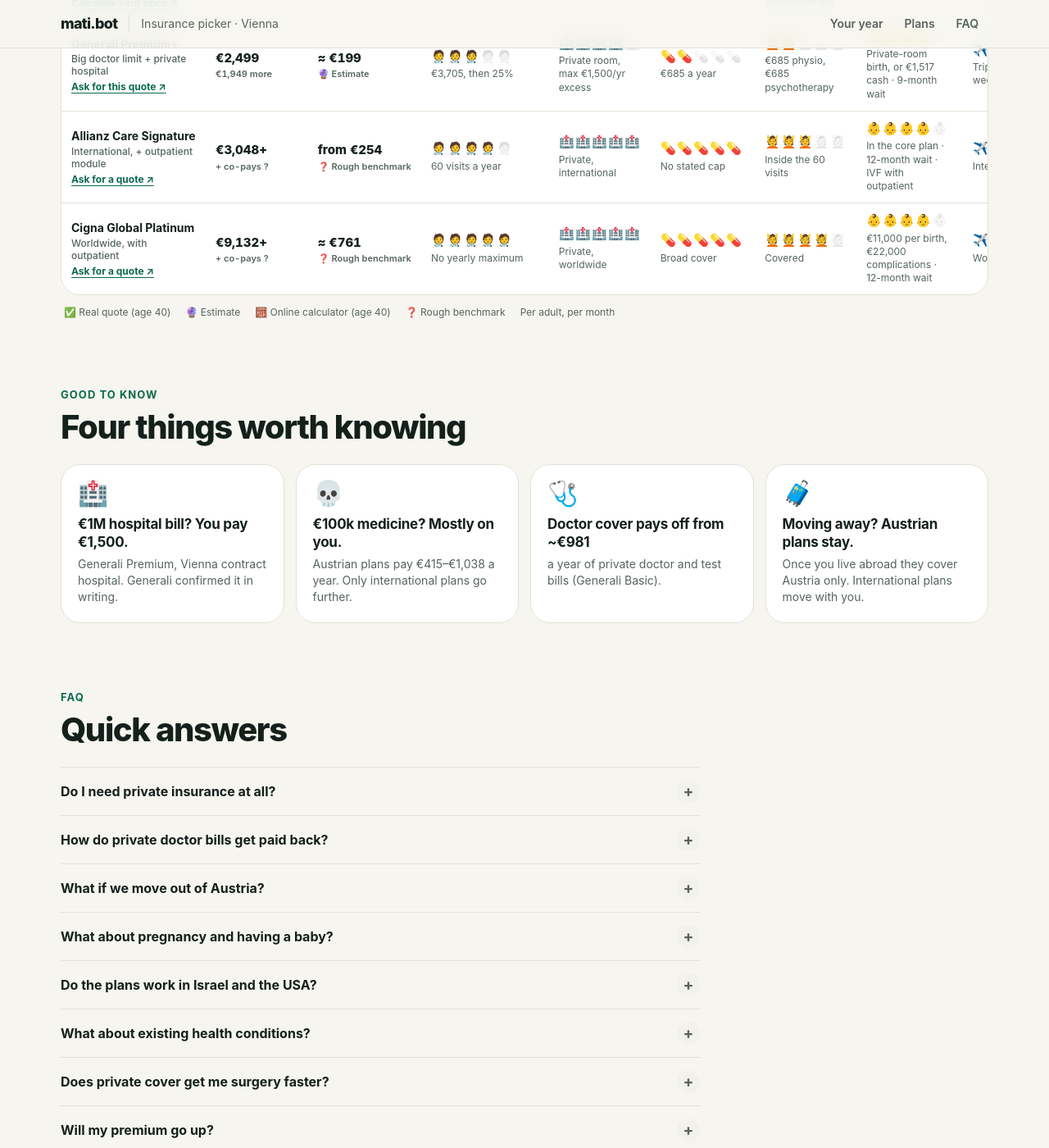
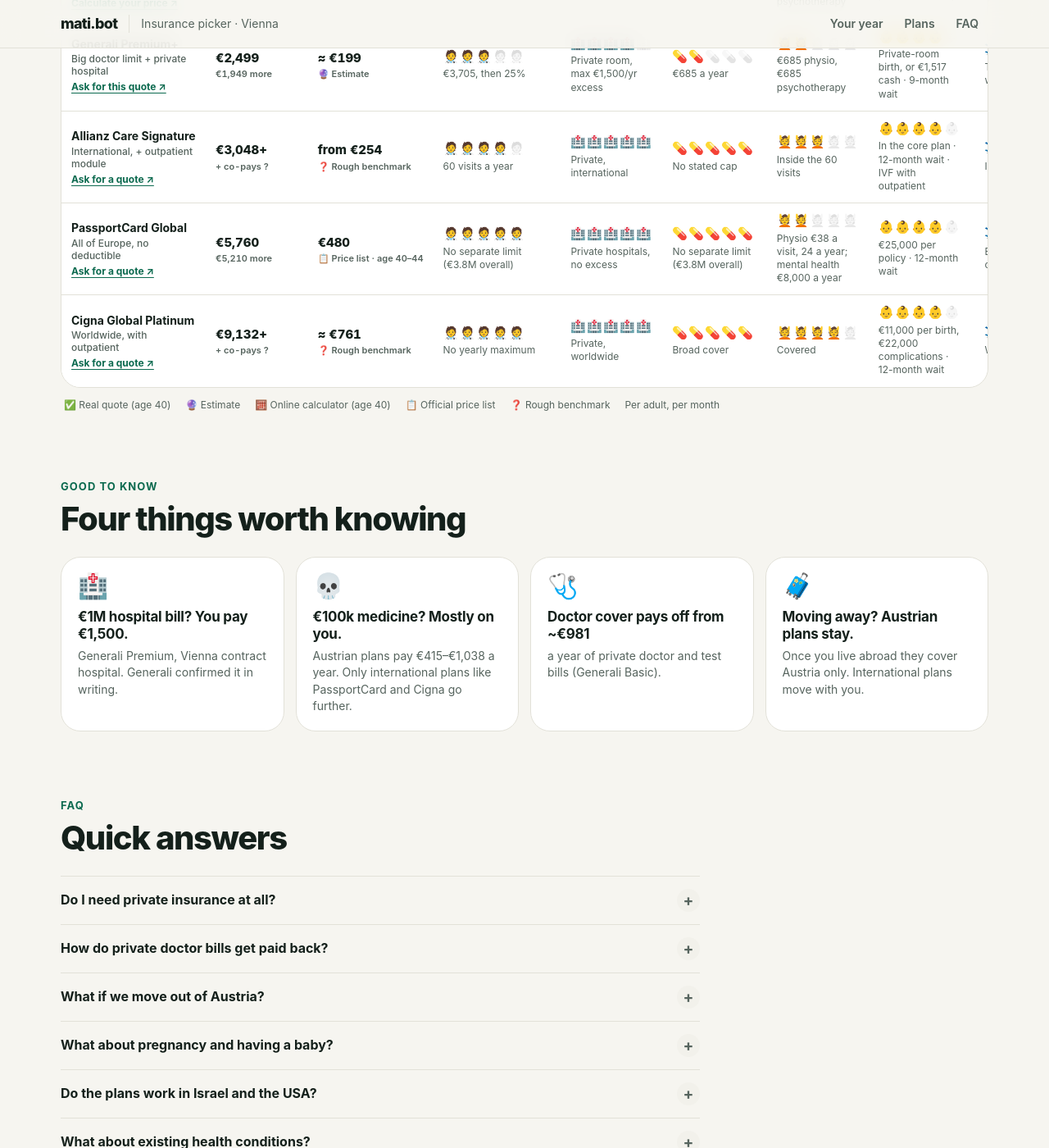
Before and after one commit to MatiBot/MatiBot.github.io, a Jekyll site: the page built from insurancepicker/index.html, in a window 1280 px wide and 1400 px high, scrolled down 2572 px. Shown: the whole window at 82% size. Built offline with Jekyll 4.4.1, drawn with Linux system fonts in a browser that asks for light colours; some of the changed text lies outside the part shown.

Commit message:
Add PassportCard Global to the insurance picker
Use PassportCard's official Global Zone 3 price list (Nov 2024, €480 a
month at 40–44 with the no-deductible rider), which matched the real
Feb 2025 quote. Model its benefits from the policy disclosure: €3.8M
overall with no separate doctor or medicine cap, private hospitals,
physio at €38 a visit, €25,000 maternity after 12 months, Israel via
Clalit, USA emergencies only.

Co-Authored-By: Claude Opus 5.5 <noreply@anthropic.com>

```diff
--- a/insurancepicker/decision-model.js
+++ b/insurancepicker/decision-model.js
@@ -3,6 +3,8 @@
  * with ÖGK in Vienna, including a 5% partner discount for the first three years,
  * and Generali's written answers of 8 Oct 2026.
  * Wiener Städtische: online calculator, age 40, Vienna, ÖGK, checked 15 Oct 2026.
+ * PassportCard: official "Global Zone 3" price list (Nov 2024), matching a real quote of Feb 2025;
+ * includes the €10 rider that removes the €200 yearly deductible.
  * Cigna and Allianz Care: published examples from other countries; benchmarks only.
  * Outpatient bills: 80% back (the cautious case), within each plan's limits.
  * Hospital bills are examples of a private bill, not price estimates.
@@ -17,7 +19,8 @@
     wiener: 'https://www.wienerstaedtische.at/versicherungen/privatkunden/gesund-fit/online-abschluss-krankenversicherung.html',
     cigna: 'https://www.cignaglobal.com/',
     allianz: 'https://www.allianzcare.com/',
-    checkup: 'https://www.gesundheitskasse.at/cdscontent/?contentid=10007.882097'
+    checkup: 'https://www.gesundheitskasse.at/cdscontent/?contentid=10007.882097',
+    passportcard: 'https://www.passportcard.co.il/health-insurance/'
   };
 
   // Five levels per kind of care: [amount in €, emoji, label]. Hospital adds days.
@@ -48,6 +51,7 @@
   const ESTIMATE = {type:'estimate', label:'Estimate'};
   const CALC = {type:'calc', label:'Online calculator'};
   const BENCH = {type:'bench', label:'Rough benchmark'};
+  const LIST = {type:'list', label:'Price list · age 40–44'};
   // meter: 0–5 per feature for the emoji chart; -1 means the insurer doesn't say.
   // move: what happens if you leave Austria. baby: pregnancy and birth.
   const portable = p => p.meter.move >= 5;
@@ -100,6 +104,12 @@
       cells:{doctors:'€6,400 a year', hospital:'Not included', meds:'€1,038 a year', therapy:'€1,226 physio, €1,038 psychotherapy', travel:'Not stated in their brochure', move:'Austrian plan: check the terms', baby:'Midwife costs + private check-ups', israel:'Not stated in their brochure', usa:'Not stated in their brochure'},
       facts:['🧑‍⚕️ Doctors & tests: up to €6,400 a year','💆 Therapy €1,226, medicines €1,038','🚫 No hospital cover'],
       link:{href:links.wiener, label:'Calculate your price'}},
+    {id:'passportcard', short:'PassportCard Global', insurer:'PassportCard', cover:'All of Europe, no deductible', monthly:480,
+      source:LIST, out:{doc:3800000, therapy:912, meds:3800000, rate:1, therapyRate:38 / 70}, hosp:{private:true},
+      meter:{doctors:5, hospital:5, meds:5, therapy:2, travel:3, move:4, baby:4, israel:4, usa:2},
+      cells:{doctors:'No separate limit (€3.8M overall)', hospital:'Private hospitals, no excess', meds:'No separate limit (€3.8M overall)', therapy:'Physio €38 a visit, 24 a year; mental health €8,000 a year', travel:'Emergencies outside Europe', move:'Moves with you within Europe', baby:'€25,000 per policy · 12-month wait', israel:'Covered via Clalit (its co-pays)', usa:'Emergencies only'},
+      facts:['💳 Doctors, tests and medicines paid with no deductible','🏥 €3.8M overall limit, private hospitals','🇮🇱 Built for Israelis abroad; covers visits to Israel'],
+      link:{href:links.passportcard, label:'Ask for a quote'}},
     {id:'cigna', short:'Cigna Global Platinum', insurer:'Cigna Global', cover:'Worldwide, with outpatient', monthly:761, benchmark:true,
       source:BENCH, out:{all:true}, hosp:{private:true},
       meter:{doctors:5, hospital:5, meds:5, therapy:4, travel:5, move:5, baby:4, israel:5, usa:2},
@@ -137,7 +147,8 @@
     const o = plan.out, docBill = u.visits + u.tests;
     if (!o) return {doc:0, therapy:0, meds:0};
     if (o.all) return {doc:docBill, therapy:u.therapy, meds:u.meds};
-    let doc = Math.min(.8 * docBill, o.doc), therapy = Math.min(.8 * u.therapy, o.therapy), meds = Math.min(.8 * u.meds, o.meds);
+    const rate = o.rate || .8, therapyRate = o.therapyRate || .8;
+    let doc = Math.min(rate * docBill, o.doc), therapy = Math.min(therapyRate * u.therapy, o.therapy), meds = Math.min(rate * u.meds, o.meds);
     if (o.total) {
       // Generali's limits share one yearly total; doctors are paid first.
       doc = Math.min(doc, o.total);
--- a/insurancepicker/index.html
+++ b/insurancepicker/index.html
@@ -16,9 +16,9 @@ permalink: /insurancepicker/
 <meta name="theme-color" content="#f6f5f0" media="(prefers-color-scheme: light)">
 <meta name="theme-color" content="#0e1311" media="(prefers-color-scheme: dark)">
 <link rel="icon" href="/img/favicon.ico">
-<link rel="stylesheet" href="/insurancepicker/picker.css?v=6">
-<script src="/insurancepicker/decision-model.js?v=6" defer></script>
-<script src="/insurancepicker/picker.js?v=6" defer></script>
+<link rel="stylesheet" href="/insurancepicker/picker.css?v=7">
+<script src="/insurancepicker/decision-model.js?v=7" defer></script>
+<script src="/insurancepicker/picker.js?v=7" defer></script>
 </head>
 <body>
 <a href="#picker" class="skip">Skip to the planner</a>
@@ -46,15 +46,15 @@ permalink: /insurancepicker/
   <span class="anchor" id="coverage"></span><span class="anchor" id="premiums"></span>
   <div class="section-head"><p class="eyebrow">Every plan at a glance</p><h2 id="h-plans">More emojis, more cover</h2>
   <p>Five is the most. ❌ not included, ❔ not stated. Tap a column to sort.</p></div>
-  <div id="matrix"><noscript><p>Turn on JavaScript for the sortable chart. In short: Generali Basic €65.38, Classic €72.68, Premium €164.86 a month (real quotes, age 40); Wiener Städtische Classic €128.07, Premium €185.49 (online calculator, age 40); Cigna Global ≈ €761 and Allianz Care from €254 (rough benchmarks).</p></noscript></div>
-  <p class="matrix-legend"><span>✅ Real quote (age 40)</span><span>🔮 Estimate</span><span>🧮 Online calculator (age 40)</span><span>❓ Rough benchmark</span><span>Per adult, per month</span></p>
+  <div id="matrix"><noscript><p>Turn on JavaScript for the sortable chart. In short: Generali Basic €65.38, Classic €72.68, Premium €164.86 a month (real quotes, age 40); Wiener Städtische Classic €128.07, Premium €185.49 (online calculator, age 40); PassportCard Global €480 (price list, age 40–44); Cigna Global ≈ €761 and Allianz Care from €254 (rough benchmarks).</p></noscript></div>
+  <p class="matrix-legend"><span>✅ Real quote (age 40)</span><span>🔮 Estimate</span><span>🧮 Online calculator (age 40)</span><span>📋 Official price list</span><span>❓ Rough benchmark</span><span>Per adult, per month</span></p>
 </section>
 
 <section id="facts" class="section wrap" aria-labelledby="h-facts">
   <div class="section-head"><p class="eyebrow">Good to know</p><h2 id="h-facts">Four things worth knowing</h2></div>
   <div class="facts">
     <article class="card fact"><span class="big e" aria-hidden="true">🏥</span><strong>€1M hospital bill? You pay €1,500.</strong><p>Generali Premium, Vienna contract hospital. Generali confirmed it in writing.</p></article>
-    <article class="card fact"><span class="big e" aria-hidden="true">💀</span><strong>€100k medicine? Mostly on you.</strong><p>Austrian plans pay €415–€1,038 a year. Only international plans go further.</p></article>
+    <article class="card fact"><span class="big e" aria-hidden="true">💀</span><strong>€100k medicine? Mostly on you.</strong><p>Austrian plans pay €415–€1,038 a year. Only international plans like PassportCard and Cigna go further.</p></article>
     <article class="card fact"><span class="big e" aria-hidden="true">🩺</span><strong>Doctor cover pays off from ~€981</strong><p>a year of private doctor and test bills (Generali Basic).</p></article>
     <article class="card fact"><span class="big e" aria-hidden="true">🧳</span><strong>Moving away? Austrian plans stay.</strong><p>Once you live abroad they cover Austria only. International plans move with you.</p></article>
   </div>
@@ -67,12 +67,12 @@ permalink: /insurancepicker/
     <details><summary>Do I need private insurance at all?</summary><p>No. ÖGK covers contract doctors, emergencies, necessary operations in public hospitals and most prescriptions. Private cover buys comfort, choice and sometimes speed.</p></details>
     <details><summary>How do private doctor bills get paid back?</summary><p>Send the bill to ÖGK first; it refunds a small part. Then send it to your insurer. Generali pays 100% of the rest if ÖGK paid something, 80% if not. We use 80% to be safe.</p></details>
     <details><summary>What if we move out of Austria?</summary><p>Generali covers treatment abroad only while Austria is your home (more than 6 months a year). After you move, it covers Austria only, and you can cancel at the end of the month you move. Ask about a standby policy (Anwartschaft) if you might come back. ÖGK ends and you join your new country’s system. Cigna and Allianz Care are built to move with you; the price can change.</p></details>
-    <details><summary>What about pregnancy and having a baby?</summary><p>ÖGK already covers the Mutter-Kind-Pass check-ups and a birth in a public hospital. Private plans only pay if the pregnancy starts after their waiting period: 9 months at Generali. Generali Premium covers a private-room birth (the €300-a-day Vienna excess applies), or pays €1,517 cash if you use the public ward. Basic and Classic pay daily cash for at least 6 days. Wiener Städtische covers midwife costs. Cigna and Allianz Care include maternity in the core plan after a 12-month wait; Cigna Platinum pays up to €11,000 per birth and €22,000 for complications.</p></details>
-    <details><summary>Do the plans work in Israel and the USA?</summary><p>Generali’s travel cover pays for emergencies on trips up to 6 weeks anywhere in the world, USA included, up to €250,000. It doesn’t cover planned treatment or living there. Cigna and Allianz Care cover Israel in their cheaper “worldwide excluding USA” area. In the USA that area only pays emergencies on trips (Cigna: emergency hospital stays up to 21 days; Allianz Care: emergency treatment on trips up to 6 weeks), unless you pay for the pricier worldwide area. Both are for expats: Cigna doesn’t sell its EU plan to citizens of the country they live in, and covers your country of citizenship for up to 180 days a year. ÖGK only refunds a small amount at Austrian rates outside the EU.</p></details>
+    <details><summary>What about pregnancy and having a baby?</summary><p>ÖGK already covers the Mutter-Kind-Pass check-ups and a birth in a public hospital. Private plans only pay if the pregnancy starts after their waiting period: 9 months at Generali. Generali Premium covers a private-room birth (the €300-a-day Vienna excess applies), or pays €1,517 cash if you use the public ward. Basic and Classic pay daily cash for at least 6 days. Wiener Städtische covers midwife costs. PassportCard pays up to €25,000 per policy for pregnancy and birth after a 12-month wait. Cigna and Allianz Care include maternity in the core plan after a 12-month wait; Cigna Platinum pays up to €11,000 per birth and €22,000 for complications.</p></details>
+    <details><summary>Do the plans work in Israel and the USA?</summary><p>Generali’s travel cover pays for emergencies on trips up to 6 weeks anywhere in the world, USA included, up to €250,000. It doesn’t cover planned treatment or living there. PassportCard covers Israel through Clalit (with Clalit’s usual co-pays) but only emergencies in the USA. Cigna and Allianz Care cover Israel in their cheaper “worldwide excluding USA” area. In the USA that area only pays emergencies on trips (Cigna: emergency hospital stays up to 21 days; Allianz Care: emergency treatment on trips up to 6 weeks), unless you pay for the pricier worldwide area. Both are for expats: Cigna doesn’t sell its EU plan to citizens of the country they live in, and covers your country of citizenship for up to 180 days a year. ÖGK only refunds a small amount at Austrian rates outside the EU.</p></details>
     <details><summary>What about existing health conditions?</summary><p>Declare everything. Treatment that started before the contract is never covered. A condition you declared is covered unless the insurer excludes it in writing.</p></details>
     <details><summary>Does private cover get me surgery faster?</summary><p>It can help, but no insurer guarantees a date. Ask the surgeon for real dates first.</p></details>
     <details><summary>Will my premium go up?</summary><p>Probably. Generali’s tariffs rose 1–7% a year on average over the last five years, and the 5% partner discount ends after year three.</p></details>
-    <details><summary>Where do the prices come from?</summary><p>Generali: real quotes (23 Sep 2026) for a 40-year-old in Vienna and written answers (8 Oct 2026). Wiener Städtische: online calculator, age 40. Cigna and Allianz Care: published examples from other countries; their cover details come from their 2025–2026 benefit documents. Your price depends on your age and health.</p></details>
+    <details><summary>Where do the prices come from?</summary><p>Generali: real quotes (23 Sep 2026) for a 40-year-old in Vienna and written answers (8 Oct 2026). Wiener Städtische: online calculator, age 40. PassportCard: their November 2024 price list for Europe (Global Zone 3), which matched your February 2025 quote, including the €10 rider that removes the deductible. Cigna and Allianz Care: published examples from other countries; their cover details come from their 2025–2026 benefit documents. Your price depends on your age and health.</p></details>
   </div>
 </section>
 
--- a/insurancepicker/picker.js
+++ b/insurancepicker/picker.js
@@ -208,7 +208,7 @@
     {key:'baby', emoji:'🤰', label:'Pregnancy', icon:'👶'}, {key:'travel', emoji:'✈️', label:'Travel', icon:'✈️'},
     {key:'israel', emoji:'🇮🇱', label:'Israel', icon:'🛡️'}, {key:'usa', emoji:'🇺🇸', label:'USA', icon:'🛡️'},
     {key:'move', emoji:'🧳', label:'Move abroad', icon:'🧳'}];
-  const srcIcon = {quote:'✅', estimate:'🔮', calc:'🧮', bench:'❓', none:'🏛️'};
+  const srcIcon = {quote:'✅', estimate:'🔮', calc:'🧮', list:'📋', bench:'❓', none:'🏛️'};
   const meter = (n, ic) => n < 0 ? `<span class="meter zero" aria-label="Not stated">❔</span>`
     : n ? `<span class="meter" aria-label="${n} of 5">${ic.repeat(n)}<i>${ic.repeat(5 - n)}</i></span>` : `<span class="meter zero" aria-label="None">❌</span>`;
   function sorted() {
```
Also changed, not shown: _tests/insurancepicker.cjs (+10 -0 lines).
